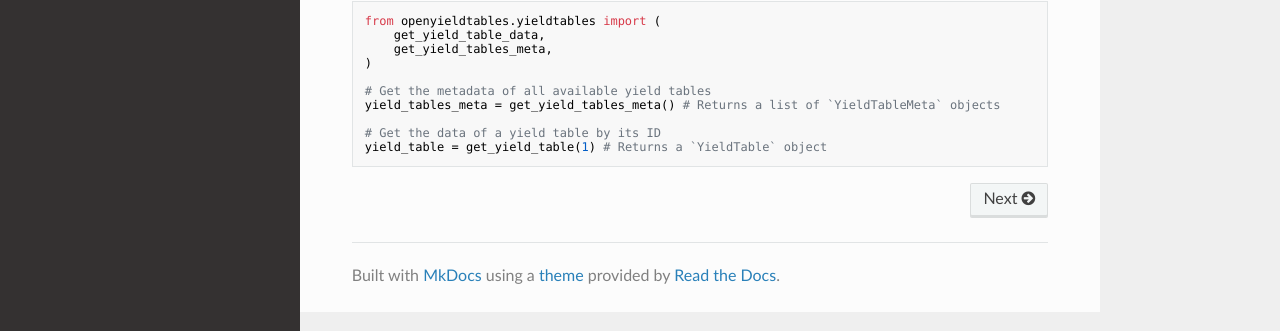
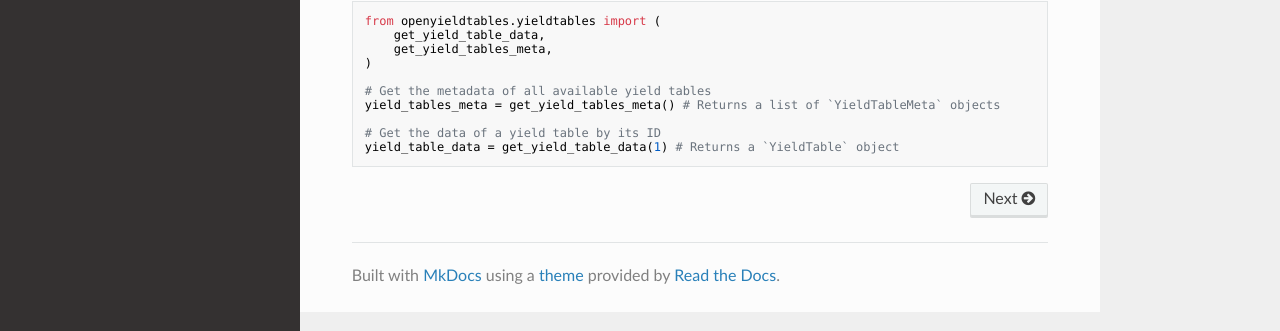
Before and after one commit to treely/openyieldtables, an MkDocs documentation site: the page built from docs/index.md, in a window 1280 px wide. Shown: the part 466-797 px from the top of the page. Built offline with MkDocs 1.6.1, drawn with Linux system fonts in a browser that asks for light colours; nearby versions of some CDN libraries.

Commit message:
docs: Fix getting started

````diff
--- a/docs/index.md
+++ b/docs/index.md
@@ -24,5 +24,5 @@ from openyieldtables.yieldtables import (
 yield_tables_meta = get_yield_tables_meta() # Returns a list of `YieldTableMeta` objects
 
 # Get the data of a yield table by its ID
-yield_table = get_yield_table(1) # Returns a `YieldTable` object
+yield_table_data = get_yield_table_data(1) # Returns a `YieldTable` object
 ```
````
Also changed, not shown: README.md (+1 -1 lines).
